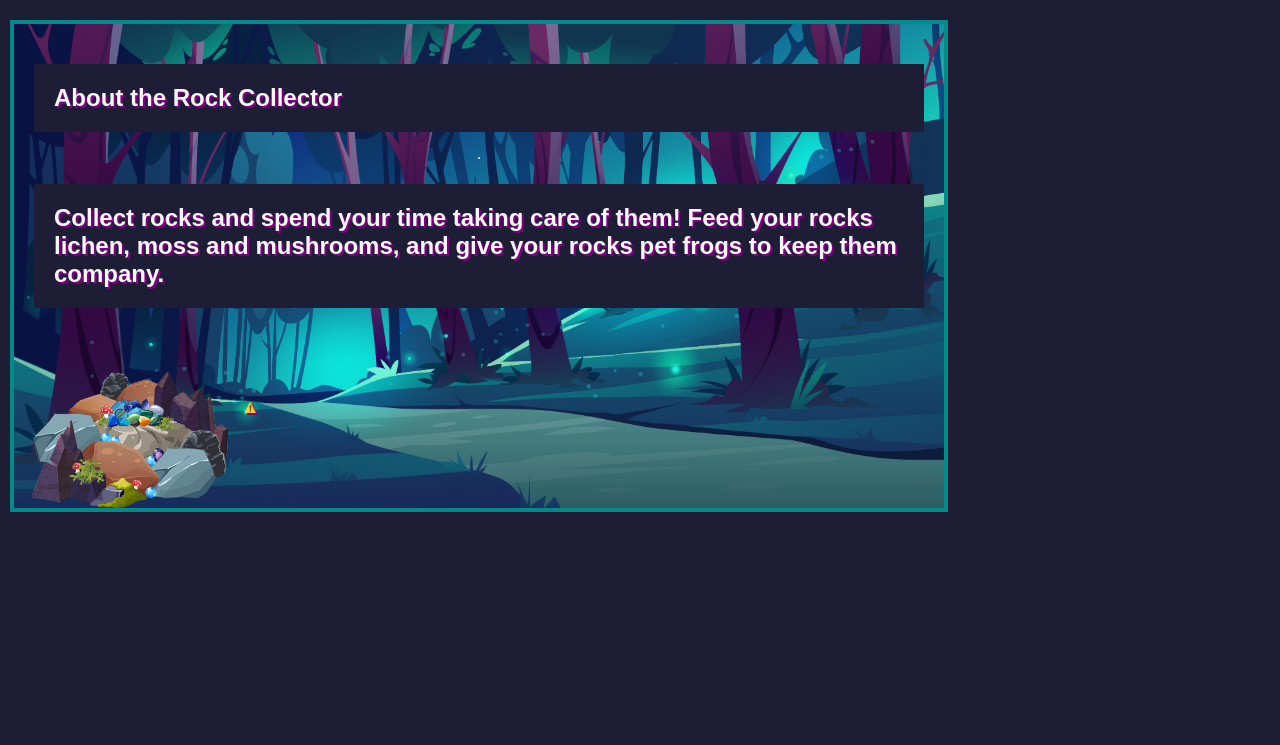
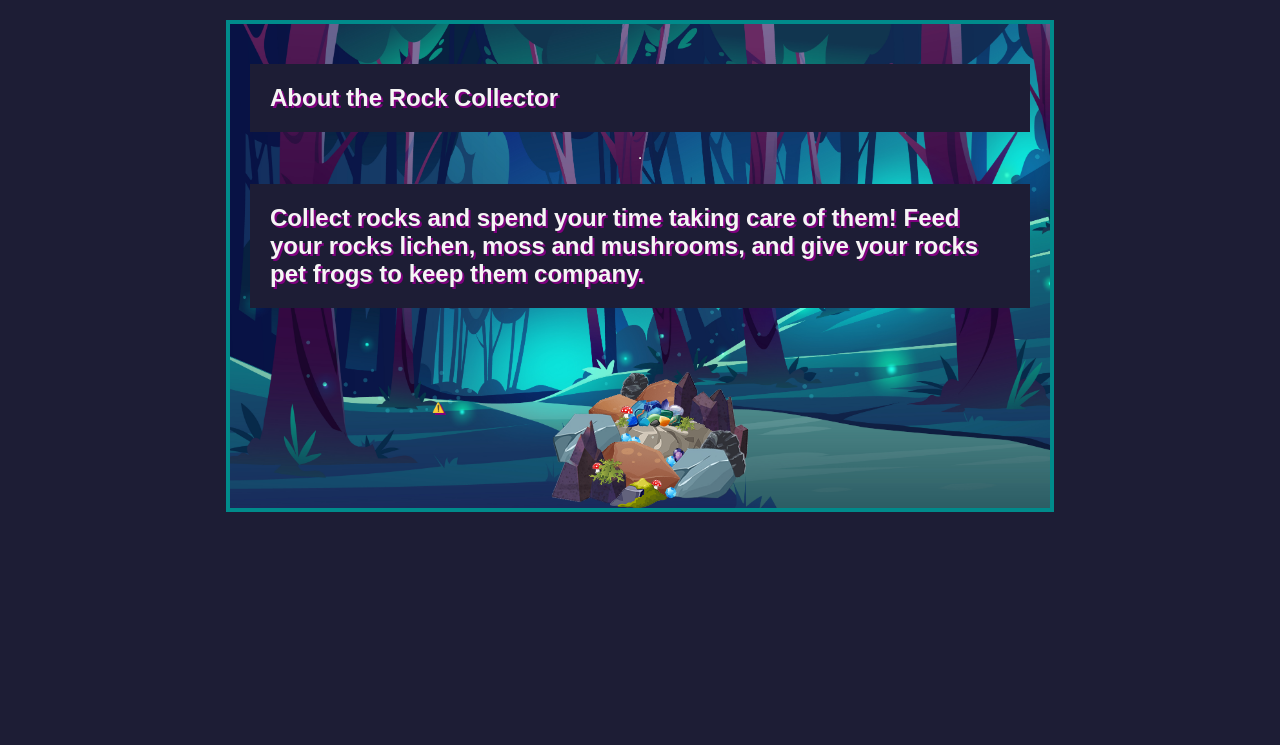
Before and after one commit to shakestuffup73/rock-collector, a Django app: page /about/ in a window 1280 px wide. Shown: the part 86-831 px from the top of the page. Run offline with Django 4.2, Linux system fonts and the light colour scheme; some web fonts are replaced.

Commit message:
update about page

```diff
--- a/main_app/static/css/base.css
+++ b/main_app/static/css/base.css
@@ -171,7 +171,7 @@ nav li {
   padding: 20px;
   background-image: url('../images/blueforest2.jpg');
   background-size: cover;
-  max-width: 938px;
+  max-width: 828px;
   border: 4px solid darkcyan;
   margin-top: 20px;
 }
@@ -180,6 +180,7 @@ nav li {
   display: flex;
   flex-direction: column;
   justify-content: center;
+  align-items: center;
 }
 
 .about-div > h2 {
@@ -188,7 +189,7 @@ nav li {
 }
 
 .frog-div {
-  margin-left: 210px;
+  margin-left: 182px;
 }
 
 @media only screen and (min-width: 768px) {
```
